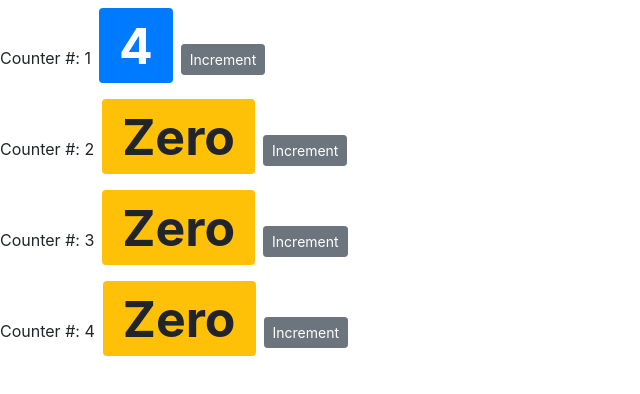
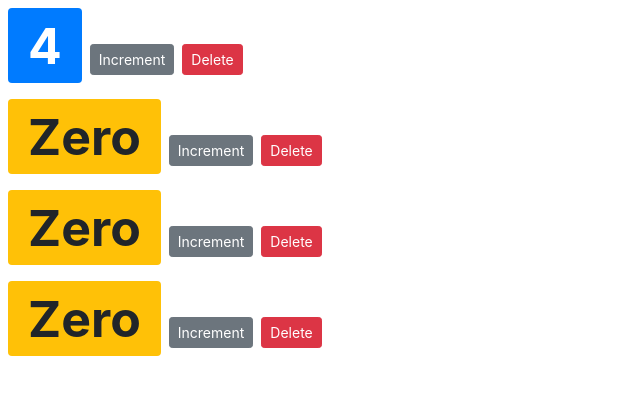
Before and after one commit to Ubaid45/Basic_ReactJS, a React (Create React App) app: page / in a window 1280 px wide. Shown: the top 394 px of the page, without its empty margins (0-640 px from the left). Built offline with nearby package versions, Linux system fonts and the light colour scheme.

Commit message:
Raising and handling the event

```diff
--- a/src/components/counter.jsx
+++ b/src/components/counter.jsx
@@ -26,6 +26,12 @@
         >
           Increment
         </button>
+        <button
+          onClick={this.props.onDelete}
+          className="btn btn-danger btn-sm m-2"
+        >
+          Delete
+        </button>
       </div>
     );
   }
--- a/src/components/counters.jsx
+++ b/src/components/counters.jsx
@@ -10,15 +10,21 @@
       { id: 4, value: 0 },
     ],
   };
+
+  handleDelete = () => {
+    console.log("Event handler called");
+  };
+
   render() {
-
     return (
       <div>
-        {this.state.counters.map((counter) =>
-        (
-          <Counter key={counter.id} value={counter.value}>
-              Counter #: {counter.id}
-          </Counter>
+        {this.state.counters.map((counter) => (
+          <Counter
+            key={counter.id}
+            value={counter.value}
+            onDelete={this.handleDelete}
+            id={counter.id}
+          />
         ))}
       </div>
     );
```
